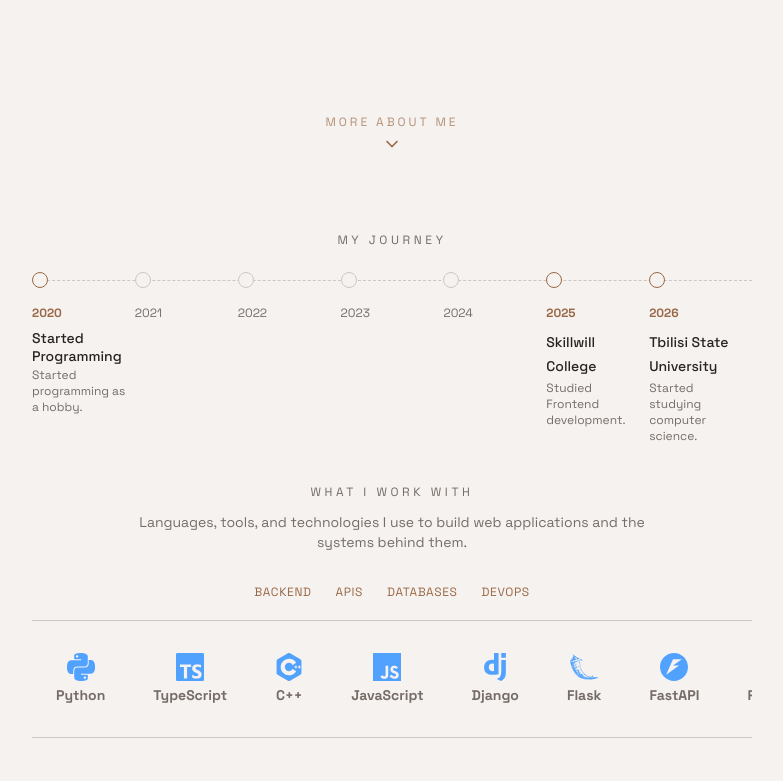
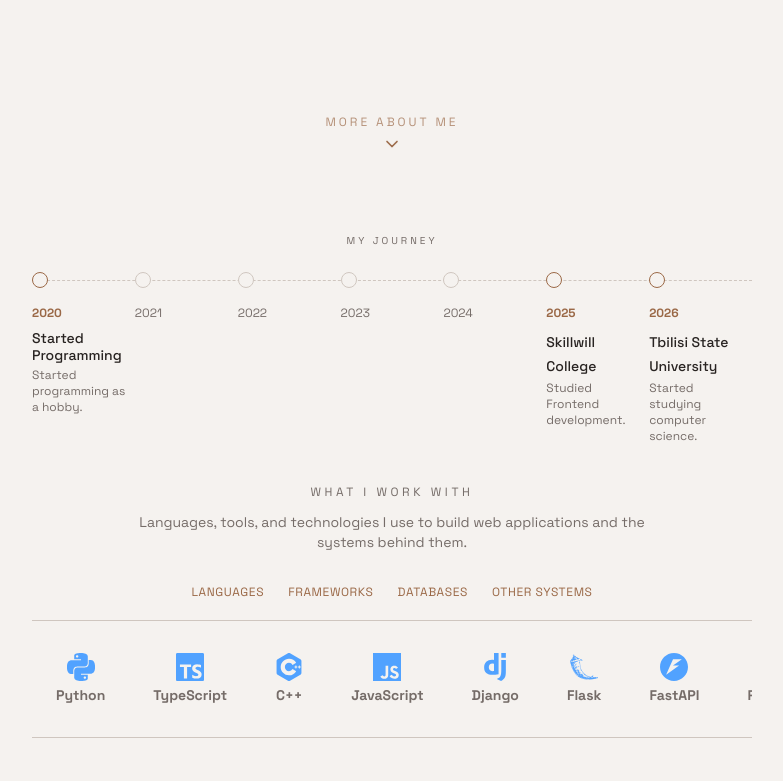
Before and after one commit to ikamania/mani-portfolio, a React (Vite) app in the folder portfolio/: page /#/ in a window 1280 px wide. Shown: the part 610-1391 px from the top of the page, without its empty margins (248-1031 px from the left). Built offline with nearby package versions, Linux system fonts and the light colour scheme.

Commit message:
chore: adjust font size and simplify components

```diff
--- a/portfolio/src/components/Skills.tsx
+++ b/portfolio/src/components/Skills.tsx
@@ -142,10 +142,10 @@ function Skills() {
           flex flex-wrap justify-center gap-x-6
           text-xs uppercase tracking-wider text-accent
       ">
-        <span>Backend</span>
-        <span>APIs</span>
+        <span>Languages</span>
+        <span>Frameworks</span>
         <span>Databases</span>
-        <span>DevOps</span>
+        <span>Other systems</span>
       </div>
 
       <div
--- a/portfolio/src/components/Timeline.tsx
+++ b/portfolio/src/components/Timeline.tsx
@@ -24,7 +24,7 @@ const Timeline = () => {
   return (
     <div className="mb-10 w-full">
       <div className="mb-6 text-center">
-        <p className="text-[10px] uppercase tracking-[0.25em] text-muted sm:text-xs sm:tracking-[0.3em]">
+        <p className="lg:text-[10px] uppercase tracking-[0.25em] text-muted sm:tracking-[0.3em]">
           My Journey
         </p>
       </div>
```
